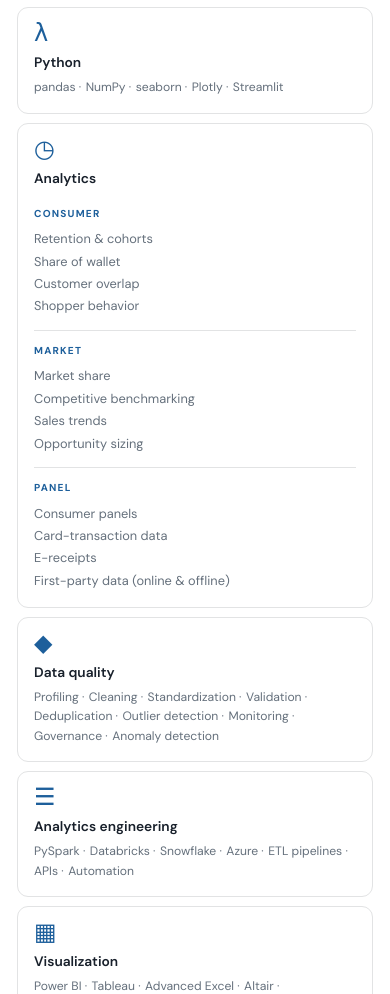
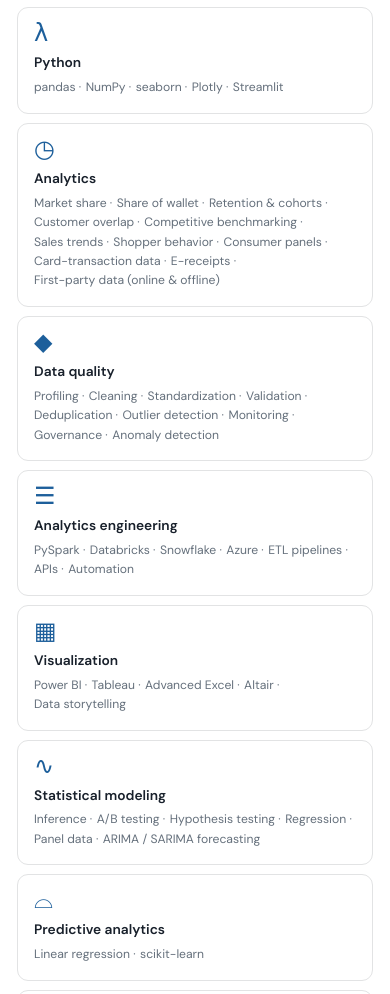
Before and after one commit to miriamgalicia/miriamgalicia.github.io, a plain HTML site: page index.html in a window 390 px wide. Shown: the part 995-1989 px from the top of the page. Drawn offline with Linux system fonts and the light colour scheme.

Commit message:
Add files via upload

```diff
--- a/index.html
+++ b/index.html
@@ -81,12 +81,7 @@
 <div aria-label="Skills and tools" class="tk-grid">
 <div class="tk-tile tk-wide tk-sql"><span aria-hidden="true" class="tk-icon code-icon">&lt;/&gt;</span><span class="tk-name">SQL</span><span class="tk-tools"><span class="tk-t">DDL</span> <span class="tk-t">DML</span> <span class="tk-t">DQL</span> <span class="tk-t">CTEs</span> <span class="tk-t">Window functions</span> <span class="tk-t">PK / FK</span></span></div>
 <div class="tk-tile tk-solo"><span aria-hidden="true" class="tk-icon">λ</span><span class="tk-name">Python</span><span class="tk-tools"><span class="tk-t">pandas</span> <span class="tk-t">NumPy</span> <span class="tk-t">seaborn</span> <span class="tk-t">Plotly</span> <span class="tk-t">Streamlit</span></span></div>
-<div class="tk-tile tk-full"><span aria-hidden="true" class="tk-icon">◷</span><span class="tk-name">Analytics</span>
-<div class="tk-groups">
-<div class="tk-group"><span class="tk-label">Consumer</span><span class="tk-list">Retention &amp; cohorts<br/>Share of wallet<br/>Customer overlap<br/>Shopper behavior</span></div>
-<div class="tk-group"><span class="tk-label">Market</span><span class="tk-list">Market share<br/>Competitive benchmarking<br/>Sales trends<br/>Opportunity sizing</span></div>
-<div class="tk-group"><span class="tk-label">Panel</span><span class="tk-list">Consumer panels<br/>Card-transaction data<br/>E-receipts<br/>First-party data (online &amp; offline)</span></div>
-</div></div>
+<div class="tk-tile tk-full"><span aria-hidden="true" class="tk-icon">◷</span><span class="tk-name">Analytics</span><span class="tk-tools"><span class="tk-t">Market share</span> <span class="tk-t">Share of wallet</span> <span class="tk-t">Retention &amp; cohorts</span> <span class="tk-t">Customer overlap</span> <span class="tk-t">Competitive benchmarking</span> <span class="tk-t">Sales trends</span> <span class="tk-t">Shopper behavior</span> <span class="tk-t">Consumer panels</span> <span class="tk-t">Card-transaction data</span> <span class="tk-t">E-receipts</span> <span class="tk-t">First-party data (online &amp; offline)</span></span></div>
 <div class="tk-tile "><span aria-hidden="true" class="tk-icon">◆</span><span class="tk-name">Data quality</span><span class="tk-tools"><span class="tk-t">Profiling</span> <span class="tk-t">Cleaning</span> <span class="tk-t">Standardization</span> <span class="tk-t">Validation</span> <span class="tk-t">Deduplication</span> <span class="tk-t">Outlier detection</span> <span class="tk-t">Monitoring</span> <span class="tk-t">Governance</span> <span class="tk-t">Anomaly detection</span></span></div>
 <div class="tk-tile "><span aria-hidden="true" class="tk-icon">☰</span><span class="tk-name">Analytics engineering</span><span class="tk-tools"><span class="tk-t">PySpark</span> <span class="tk-t">Databricks</span> <span class="tk-t">Snowflake</span> <span class="tk-t">Azure</span> <span class="tk-t">ETL pipelines</span> <span class="tk-t">APIs</span> <span class="tk-t">Automation</span></span></div>
 <div class="tk-tile "><span aria-hidden="true" class="tk-icon">▦</span><span class="tk-name">Visualization</span><span class="tk-tools"><span class="tk-t">Power BI</span> <span class="tk-t">Tableau</span> <span class="tk-t">Advanced Excel</span> <span class="tk-t">Altair</span> <span class="tk-t">Data storytelling</span></span></div>
--- a/styles.css
+++ b/styles.css
@@ -759,18 +759,11 @@ dialog ul { padding-left: 20px; }
 .tk-sql .tk-name { font-size: 1rem; }
 .tk-sql .tk-tools { font-size: .84rem; color: var(--blue-dark); }
 
-/* Analytics: Consumer | Market | Panel */
-.tk-groups { display: grid; grid-template-columns: repeat(3, minmax(0, 1fr)); width: 100%; margin-top: 8px; }
-.tk-group { display: flex; flex-direction: column; gap: 7px; padding: 0 22px; border-left: 1px solid var(--line); }
-.tk-group:first-child { padding-left: 0; border-left: 0; }
-.tk-label { font-size: .63rem; font-weight: 700; letter-spacing: .12em; text-transform: uppercase; color: var(--blue-dark); }
-.tk-list { font-size: .8rem; line-height: 1.75; color: var(--muted); }
 
 [data-theme="dark"] .tk-tile { background: #1b1d20; border-color: #36393d; }
 [data-theme="dark"] .tk-sql { background: rgba(77,160,235,.07); border-color: rgba(77,160,235,.5); }
-[data-theme="dark"] .tk-icon, [data-theme="dark"] .tk-label, [data-theme="dark"] .tk-sql .tk-tools { color: var(--blue); }
-[data-theme="dark"] .tk-tools, [data-theme="dark"] .tk-list { color: #b9c0c7; }
-[data-theme="dark"] .tk-group { border-color: #36393d; }
+[data-theme="dark"] .tk-icon, [data-theme="dark"] .tk-sql .tk-tools { color: var(--blue); }
+[data-theme="dark"] .tk-tools { color: #b9c0c7; }
 
 @media (max-width: 900px) {
   .tk-grid { grid-template-columns: repeat(2, minmax(0, 1fr)); }
@@ -779,10 +772,6 @@ dialog ul { padding-left: 20px; }
 @media (max-width: 560px) {
   .tk-grid { grid-template-columns: 1fr; gap: 9px; margin-top: 17px; }
   .tk-tile { padding: 14px 16px 15px; }
-  .tk-groups { grid-template-columns: 1fr; }
-  .tk-group, .tk-group:first-child { padding: 12px 0 0; margin-top: 12px; border-left: 0; border-top: 1px solid var(--line); }
-  .tk-group:first-child { padding-top: 0; margin-top: 4px; border-top: 0; }
-  [data-theme="dark"] .tk-group { border-color: #36393d; }
 }
 
 /* keep the separator dot attached to the previous tool, never at the start of a line */
```
